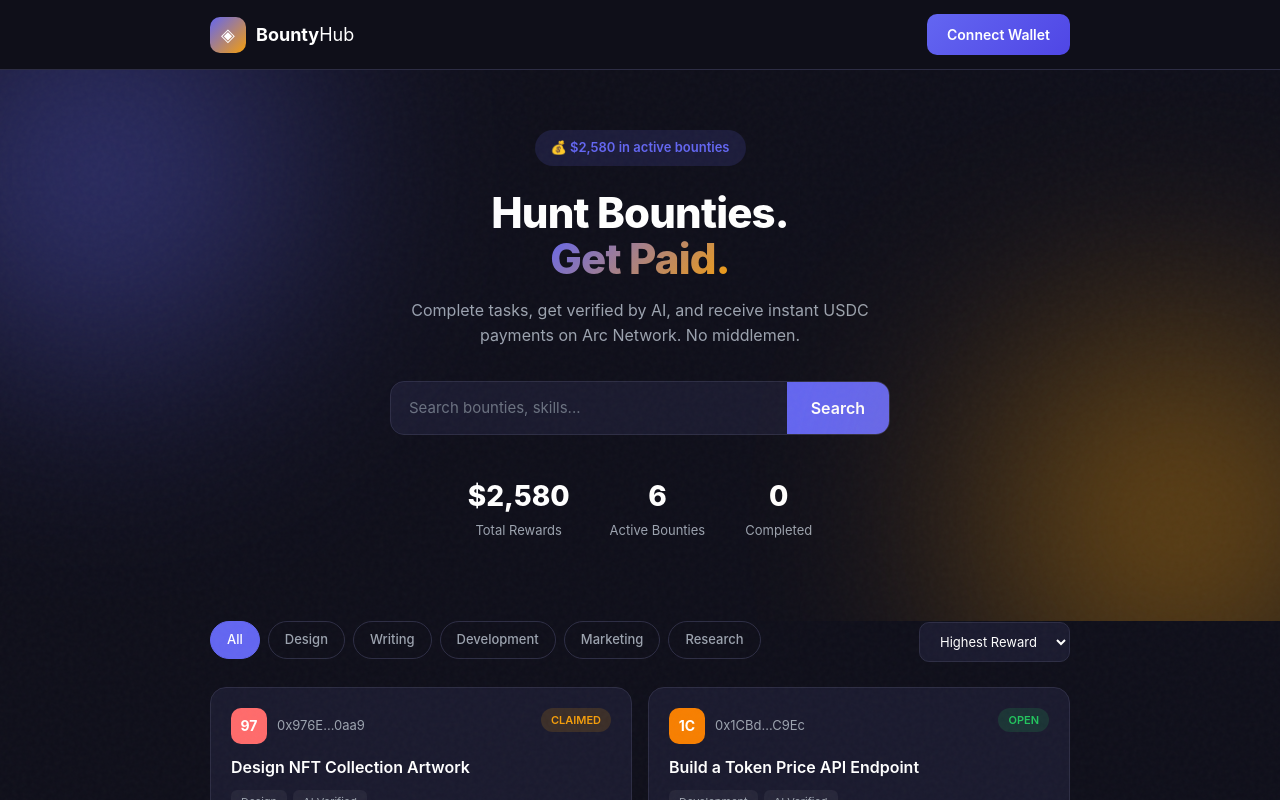
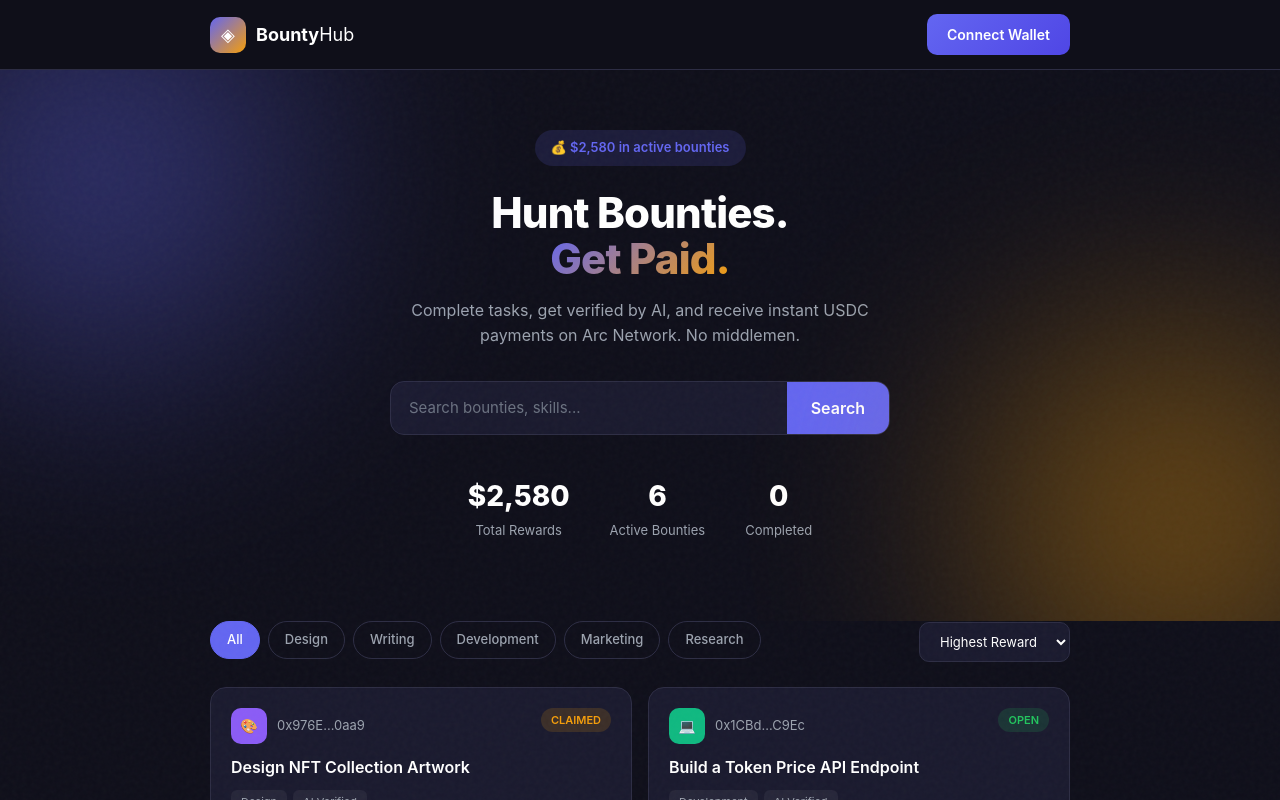
Before and after one commit to Vibeaman/bounty-hunter, a Next.js app: page / in a window 1280 px wide. Shown: the top 800 px of the page. Built offline with nearby package versions, Linux system fonts and the light colour scheme.

Commit message:
fix: use category emoji icons instead of hex code avatars

```diff
--- a/src/app/page.tsx
+++ b/src/app/page.tsx
@@ -5,14 +5,16 @@ import { Bounty } from '@/lib/types';
 
 const CATEGORIES = ['All', 'Design', 'Writing', 'Development', 'Marketing', 'Research'];
 
-const AVATAR_COLORS = ['#ff6b6b', '#ffd93d', '#6bcb77', '#4d96ff', '#c77dff', '#f77f00'];
+const CATEGORY_ICONS: Record<string, { emoji: string; bg: string }> = {
+  'Design': { emoji: '🎨', bg: '#8b5cf6' },
+  'Writing': { emoji: '✍️', bg: '#3b82f6' },
+  'Development': { emoji: '💻', bg: '#10b981' },
+  'Marketing': { emoji: '📢', bg: '#f59e0b' },
+  'Research': { emoji: '🔍', bg: '#ec4899' },
+};
 
-function getAvatarColor(str: string) {
-  let hash = 0;
-  for (let i = 0; i < str.length; i++) {
-    hash = str.charCodeAt(i) + ((hash << 5) - hash);
-  }
-  return AVATAR_COLORS[Math.abs(hash) % AVATAR_COLORS.length];
+function getCategoryIcon(category?: string) {
+  return CATEGORY_ICONS[category || 'Development'] || { emoji: '📋', bg: '#6366f1' };
 }
 
 export default function Home() {
@@ -304,9 +306,9 @@ export default function Home() {
                 <div className="poster">
                   <div
                     className="poster-avatar"
-                    style={{ background: getAvatarColor(bounty.creator) }}
+                    style={{ background: getCategoryIcon(bounty.category).bg }}
                   >
-                    {bounty.creator.slice(2, 4).toUpperCase()}
+                    {getCategoryIcon(bounty.category).emoji}
                   </div>
                   <span className="poster-name">
                     {bounty.creator.slice(0, 6)}...{bounty.creator.slice(-4)}
@@ -487,9 +489,9 @@ export default function Home() {
               <div style={{ display: 'flex', alignItems: 'center', gap: 10 }}>
                 <div
                   className="poster-avatar"
-                  style={{ background: getAvatarColor(showBounty.creator), width: 32, height: 32, fontSize: 12 }}
+                  style={{ background: getCategoryIcon(showBounty.category).bg, width: 32, height: 32, fontSize: 16 }}
                 >
-                  {showBounty.creator.slice(2, 4).toUpperCase()}
+                  {getCategoryIcon(showBounty.category).emoji}
                 </div>
                 <span style={{ fontFamily: 'monospace', fontSize: 14, color: 'var(--text-muted)' }}>
                   {showBounty.creator}
```
